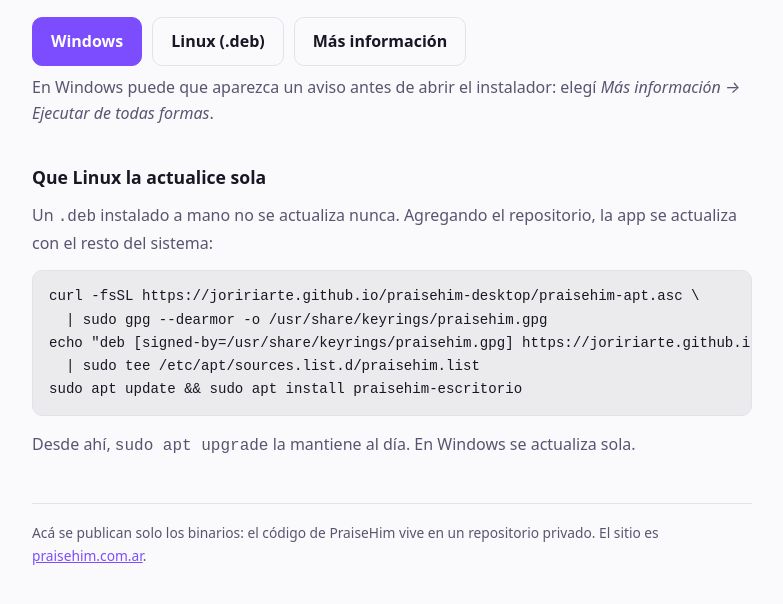
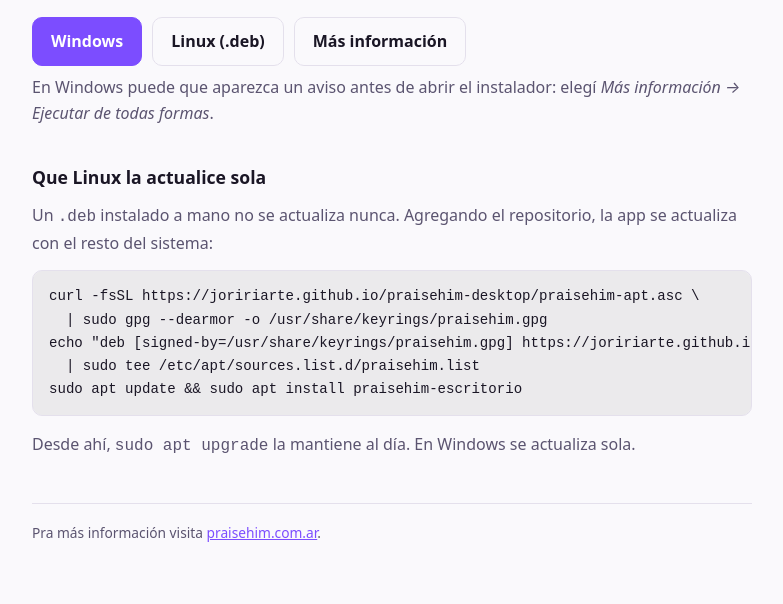
Before and after one commit to joririarte/praisehim-desktop, a plain HTML site: page index.html in a window 1280 px wide. Shown: the part 188-792 px from the top of the page, without its empty margins (248-1031 px from the left). Drawn offline with Linux system fonts and the light colour scheme.

Commit message:
Update footer text for PraiseHim information

```diff
--- a/index.html
+++ b/index.html
@@ -59,8 +59,7 @@
   <p>Desde ahí, <code>sudo apt upgrade</code> la mantiene al día. En Windows se actualiza sola.</p>
 
   <footer>
-    Acá se publican solo los binarios: el código de PraiseHim vive en un repositorio privado. El
-    sitio es <a href="https://praisehim.com.ar">praisehim.com.ar</a>.
+    Pra más información visita <a href="https://praisehim.com.ar">praisehim.com.ar</a>.
   </footer>
 </main>
 </body>
```
